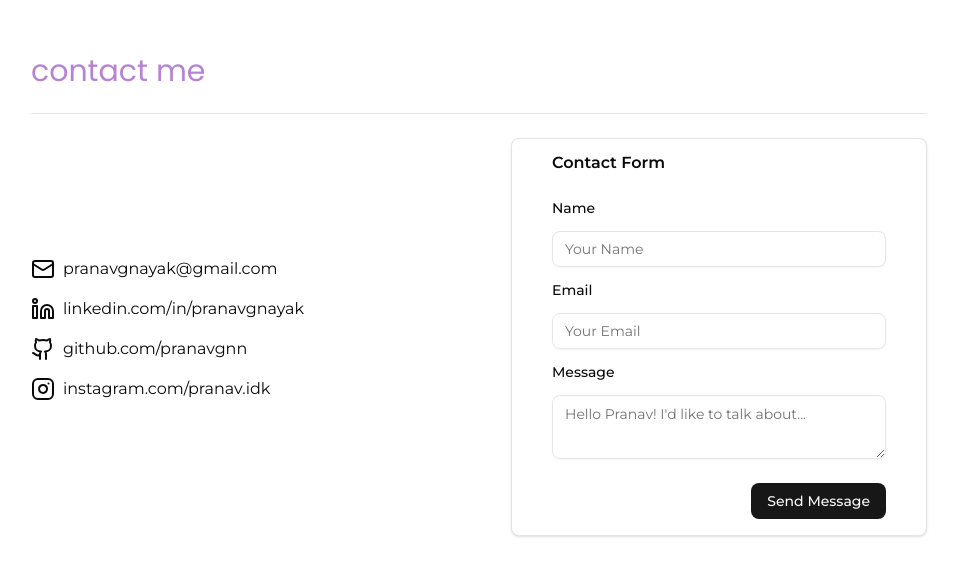
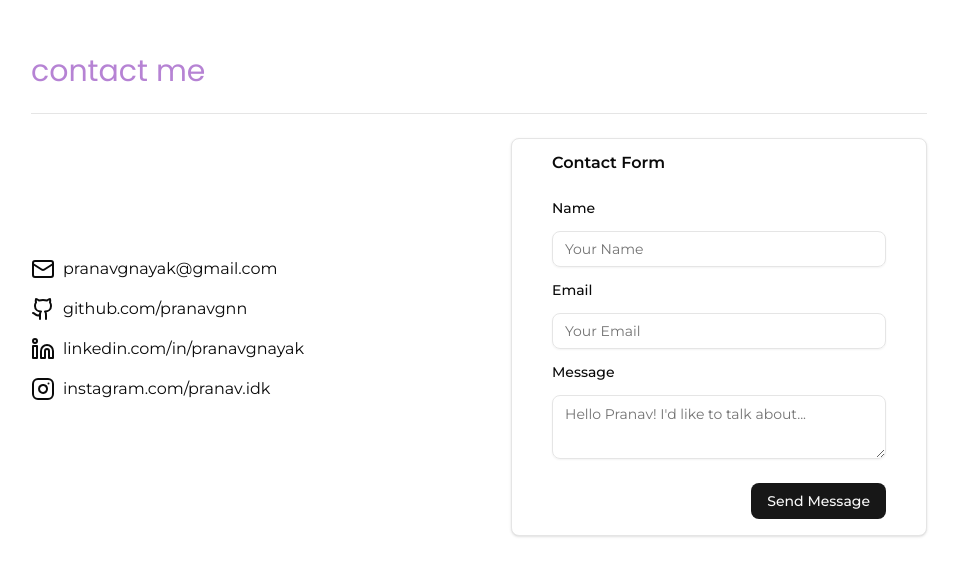
Before and after one commit to pranavgnn/portfolio-v2, a React (Vite) app: page / in a window 1280 px wide. Shown: the part 3284-3860 px from the top of the page, without its empty margins (161-1119 px from the left). Built offline with nearby package versions, Linux system fonts and the light colour scheme.

Commit message:
animations

```diff
--- a/package.json
+++ b/package.json
@@ -18,8 +18,8 @@
     "@tailwindcss/vite": "^4.1.4",
     "class-variance-authority": "^0.7.1",
     "clsx": "^2.1.1",
-    "framer-motion": "^12.7.5",
     "lucide-react": "^0.503.0",
+    "motion": "^12.8.0",
     "next-themes": "^0.4.6",
     "react": "^19.0.0",
     "react-dom": "^19.0.0",
--- a/src/components/SectionLayout.tsx
+++ b/src/components/SectionLayout.tsx
@@ -1,3 +1,5 @@
+import { motion } from "motion/react";
+
 import { Separator } from "./ui/separator";
 
 import { cn } from "@/lib/utils";
@@ -43,7 +45,11 @@ const SectionLayout = ({
       className={cn("py-24 md:py-32 px-8 md:min-h-screen md:snap-start", alternate && "bg-secondary/50")}
     >
       <div className="max-w-4xl mx-auto space-y-6">
-        <div className="relative group cursor-pointer" onClick={handleCopyLink}>
+        <motion.div className="relative group cursor-pointer" onClick={handleCopyLink}
+          initial={{ opacity: 0, y: -10 }}
+          whileInView={{ opacity: 1, y: 0 }}
+          whileHover={{ x: 2 }}
+        >
           <Link
             className="absolute translate-y-1/2 -translate-x-full -left-2 group-hover:block hidden"
             id={id}
@@ -51,9 +57,13 @@ const SectionLayout = ({
           <h1 className="font-poppins text-3xl text-branding group-hover:underline">
             {title}
           </h1>
-        </div>
+        </motion.div>
         <Separator />
-        <div className="space-y-4">{children}</div>
+        <motion.div className="space-y-4"
+          initial={{ opacity: 0, y: 50 }}
+          whileInView={{ opacity: 1, y: 0 }}
+          transition={{ duration: 0.75 }}
+        >{children}</motion.div>
       </div>
     </section>
   );
--- a/src/components/sections/Contact.tsx
+++ b/src/components/sections/Contact.tsx
@@ -1,3 +1,5 @@
+import { motion } from "motion/react";
+
 import SectionLayout from "../SectionLayout";
 
 import { Input } from "../ui/input";
@@ -14,57 +16,60 @@ import {
 
 import { Linkedin, Github, Instagram, Mail } from "lucide-react";
 
+const ContactLink = ({
+  href,
+  icon: Icon,
+  text,
+}: {
+  href: string;
+  icon: React.FC;
+  text?: string;
+}) => {
+  text =
+    text ||
+    href
+      .replace(/https?:\/\/(www\.)?/, "")
+      .replace("mailto:", "")
+      .replace(/\/$/, "");
+
+  return (
+    <motion.li
+      className="flex items-center gap-2 mb-4"
+      initial={{ x: 0 }}
+      whileHover={{ x: 2 }}
+    >
+      <Icon />
+      <a
+        href={href}
+        target="_blank"
+        rel="noopener noreferrer"
+        className="hover:underline"
+      >
+        {text}
+      </a>
+    </motion.li>
+  );
+};
+
 const Contact = () => {
   return (
     <SectionLayout id="contact" title="contact me">
       <div className="grid grid-cols-1 md:grid-cols-2 gap-4 md:gap-16">
         <div className="self-center">
           <ul>
-            <li className="flex items-center gap-2 mb-4">
-              <Mail />
-              <a
-                href="mailto:pranavgnayak@gmail.com"
-                className="hover:underline"
-              >
-                pranavgnayak@gmail.com
-              </a>
-            </li>
-
-            <li className="flex items-center gap-2 mb-4">
-              <Linkedin />
-              <a
-                href="https://www.linkedin.com/in/pranavgnayak/"
-                target="_blank"
-                rel="noopener noreferrer"
-                className="hover:underline"
-              >
-                linkedin.com/in/pranavgnayak
-              </a>
-            </li>
-
-            <li className="flex items-center gap-2 mb-4">
-              <Github />
-              <a
-                href="https://github.com/pranavgnn"
-                target="_blank"
-                rel="noopener noreferrer"
-                className="hover:underline"
-              >
-                github.com/pranavgnn
-              </a>
-            </li>
-
-            <li className="flex items-center gap-2 mb-4">
-              <Instagram />
-              <a
-                href="https://www.instagram.com/pranav.idk/"
-                target="_blank"
-                rel="noopener noreferrer"
-                className="hover:underline"
-              >
-                instagram.com/pranav.idk
-              </a>
-            </li>
+            <ContactLink href="mailto:pranavgnayak@gmail.com" icon={Mail} />
+            <ContactLink
+              href="https://www.github.com/pranavgnn"
+              icon={Github}
+            />
+            <ContactLink
+              href="https://www.linkedin.com/in/pranavgnayak/"
+              icon={Linkedin}
+            />
+            <ContactLink
+              href="https://www.instagram.com/pranav.idk"
+              icon={Instagram}
+            />
           </ul>
         </div>
         <Card className="p-4 border-border border rounded-md">
--- a/src/components/sections/EasterEgg.tsx
+++ b/src/components/sections/EasterEgg.tsx
@@ -1,6 +1,6 @@
 const EasterEgg = () => {
   return (
-    <section className="min-h-screen flex flex-col items-center justify-center text-center bg-gradient-to-b to-background from-branding/10 gap-16">
+    <section className="hidden md:flex min-h-screen flex-col items-center justify-center text-center bg-gradient-to-b to-background from-branding/10 gap-16">
       <h1 className="text-branding text-2xl">Surprise!</h1>
       <img
         src="https://readrange.com/wp-content/uploads/2023/10/RR-hero-1-768x480.jpeg"
--- a/src/components/sections/Hero.tsx
+++ b/src/components/sections/Hero.tsx
@@ -1,4 +1,6 @@
 // import { useRef, MouseEvent as ReactMouseEvent } from "react";
+
+import { motion } from "motion/react";
 
 import { Button } from "../ui/button";
 
@@ -17,15 +19,31 @@ const Hero = () => {
       // onMouseMove={handleMouseMove}
     >
       <div className="space-y-8">
-        <h1 className="font-bold text-5xl font-poppins text-branding">
+        <motion.h1
+          className="font-bold text-5xl font-poppins text-branding"
+          initial={{ opacity: 0, y: 30 }}
+          whileInView={{ opacity: 1, y: 0 }}
+          transition={{ duration: 0.75 }}
+          whileHover={{ scale: 1.05 }}
+        >
           Pranav G Nayak
-        </h1>
-        <h2 className="text-lg md:text-2xl">
+        </motion.h1>
+        <motion.h2
+          className="text-lg md:text-2xl"
+          initial={{ opacity: 0, y: 30 }}
+          whileInView={{ opacity: 1, y: 0 }}
+          transition={{ duration: 0.75, delay: 0.25 }}
+        >
           Fullstack | Automation | Scraping | Cybersecurity
-        </h2>
+        </motion.h2>
       </div>
 
-      <div className="space-x-4">
+      <motion.div
+        className="space-x-4"
+        initial={{ opacity: 0, scale: 0.97, y: 10 }}
+        whileInView={{ opacity: 1, scale: 1, y: 0 }}
+        transition={{ duration: 0.75, delay: 0.5 }}
+      >
         <Button
           size="lg"
           className="bg-branding hover:bg-branding/80 text-xl p-6"
@@ -41,7 +59,7 @@ const Hero = () => {
         <Button size="lg" variant="outline" className="text-xl p-6">
           <a href="#contact">Contact Me</a>
         </Button>
-      </div>
+      </motion.div>
     </section>
   );
 };
--- a/src/components/sections/Interests.tsx
+++ b/src/components/sections/Interests.tsx
@@ -1,11 +1,8 @@
+import { motion } from "motion/react";
+
 import SectionLayout from "../SectionLayout";
 
-import {
-  Card,
-  CardDescription,
-  CardHeader,
-  CardTitle,
-} from "../ui/card";
+import { Card, CardDescription, CardHeader, CardTitle } from "../ui/card";
 
 const InterestCard = ({
   title,
@@ -15,12 +12,16 @@ const InterestCard = ({
   description: string;
 }) => {
   return (
-    <Card className="p-4 border-border border rounded-md">
-      <CardHeader>
-        <CardTitle className="font-normal font-poppins text-lg">{title}</CardTitle>
-        <CardDescription>{description}</CardDescription>
-      </CardHeader>
-    </Card>
+    <motion.div whileHover={{ scale: 1.01, y: -4 }}>
+      <Card className="p-4 border-border border rounded-md w-full h-full hover:shadow-md hover:shadow-branding/15">
+        <CardHeader>
+          <CardTitle className="font-normal font-poppins text-lg">
+            {title}
+          </CardTitle>
+          <CardDescription>{description}</CardDescription>
+        </CardHeader>
+      </Card>
+    </motion.div>
   );
 };
 
```
Also changed, not shown: 1 other file (tests, documents, lock files or other folders).
